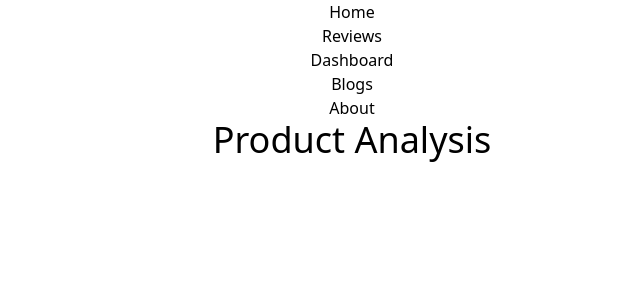
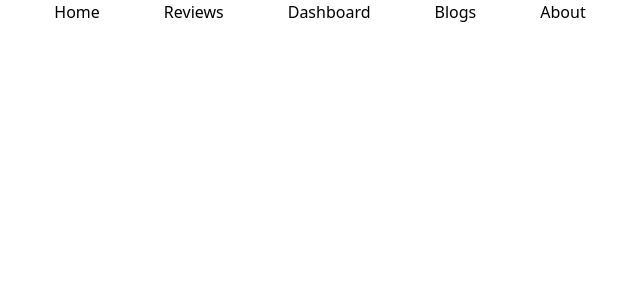
Before and after one commit to FarhanSafin/Product-Analysis-BAT-, a React (Create React App) app: page / in a window 1280 px wide. Shown: the top 300 px of the page, without its empty margins (288-928 px from the left). Built offline with nearby package versions, Linux system fonts and the light colour scheme.

Commit message:
NavBar Basic Done

```diff
--- a/package.json
+++ b/package.json
@@ -3,6 +3,7 @@
   "version": "0.1.0",
   "private": true,
   "dependencies": {
+    "@heroicons/react": "^1.0.6",
     "@testing-library/jest-dom": "^5.16.3",
     "@testing-library/react": "^12.1.4",
     "@testing-library/user-event": "^13.5.0",
--- a/src/App.js
+++ b/src/App.js
@@ -5,7 +5,6 @@ function App() {
   return (
     <div className="App">
     <Header></Header>
-      <h1 className='text-4xl'>Product Analysis</h1>
     </div>
   );
 }
--- a/src/components/Link/Link.js
+++ b/src/components/Link/Link.js
@@ -3,7 +3,7 @@ import React from 'react';
 const Link = (props) => {
     const {name, link} = props.route
     return (
-        <li>
+        <li className='mr-16'>
             <a href={link}>{name}</a>
         </li>
     );
--- a/src/components/Navbar/Navbar.js
+++ b/src/components/Navbar/Navbar.js
@@ -2,6 +2,7 @@ import React from 'react';
 import Link from '../Link/Link';
 
 const Navbar = () => {
+
     const routes = [
         {id: 1, name: 'Home', link: '/home'},
         {id: 2, name: 'Reviews', link: '/reviews'},
@@ -9,9 +10,10 @@ const Navbar = () => {
         {id: 4, name: 'Blogs', link: '/blogs'},
         {id: 5, name: 'About', link: '/about'},
     ]
+
     return (
         <nav>
-            <ul>
+            <ul className='md:flex justify-center'>
                 {
                     routes.map(route => <Link
                     key={route.id}
@@ -20,6 +22,13 @@ const Navbar = () => {
                 }
             </ul>
         </nav>
+
+
+
+
+
+
+
     );
 };
 
```
Also changed, not shown: 1 other file (tests, documents, lock files or other folders).
